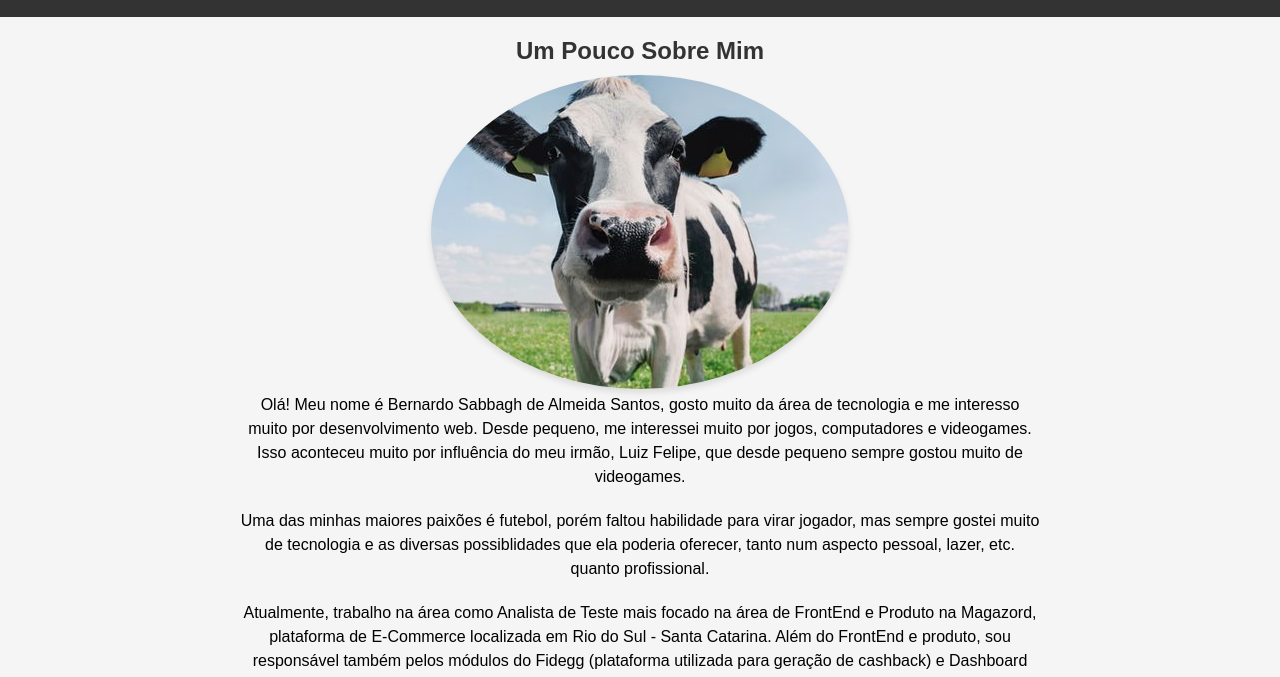
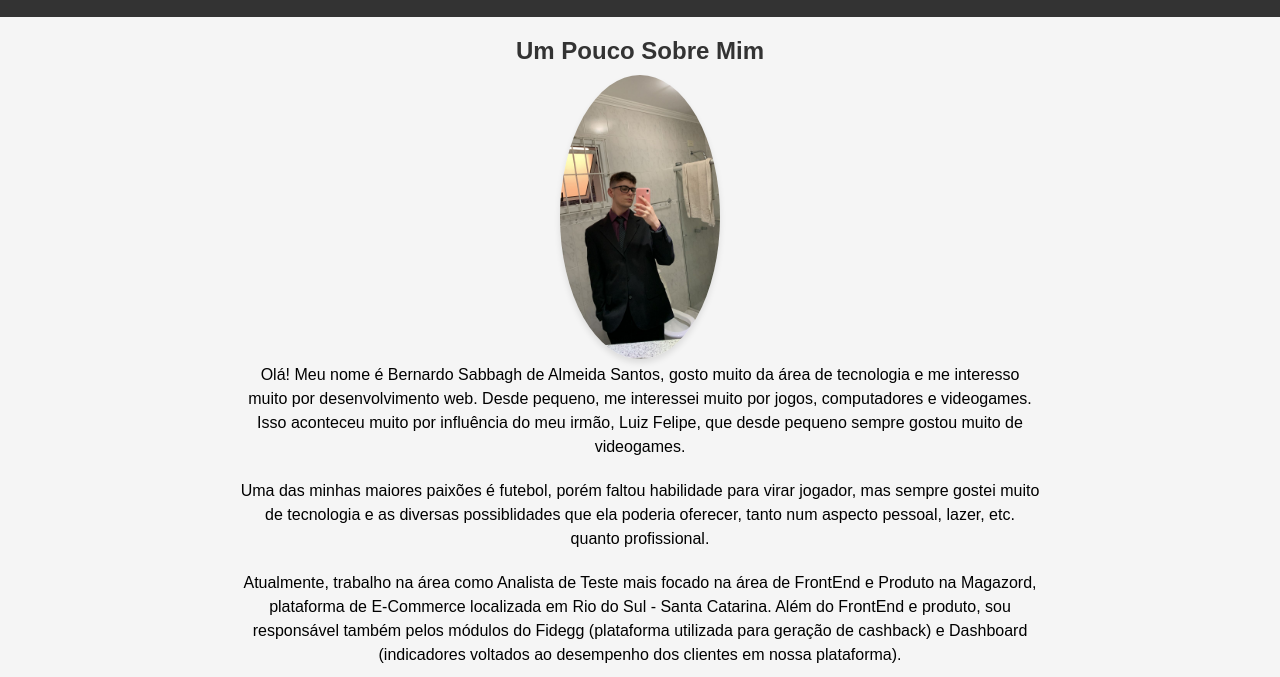
Before and after one commit to BernvrdxS/Fundamentos-Dev-web, a plain HTML site: page index.html in a window 1280 px wide. Shown: the part 55-732 px from the top of the page. Drawn offline with Linux system fonts and the light colour scheme.

Commit message:
fix - imagem

```diff
--- a/index.html
+++ b/index.html
@@ -16,7 +16,7 @@
     <main>
         <section class="section-image">
             <h2>Um Pouco Sobre Mim</h2>
-            <img src="img/vaca.jpg" alt="eu">
+            <img src="img/eu.jpeg" alt="eu">
             <p>Olá! Meu nome é Bernardo Sabbagh de Almeida Santos, gosto muito da área de tecnologia e me interesso muito por desenvolvimento web. Desde pequeno, me interessei muito por jogos, computadores e videogames. Isso aconteceu muito por influência do meu irmão, Luiz Felipe, que desde pequeno sempre gostou muito de videogames.</p>
             <p>Uma das minhas maiores paixões é futebol, porém faltou habilidade para virar jogador, mas sempre gostei muito de tecnologia e as diversas possiblidades que ela poderia oferecer, tanto num aspecto pessoal, lazer, etc. quanto profissional.</p>
             <p >Atualmente, trabalho na área como Analista de Teste mais focado na área de FrontEnd e Produto na Magazord, plataforma de E-Commerce localizada em Rio do Sul - Santa Catarina. Além do FrontEnd e produto, sou responsável também pelos módulos do Fidegg (plataforma utilizada para geração de cashback) e Dashboard (indicadores voltados ao desempenho dos clientes em nossa plataforma).</p>
--- a/style.css
+++ b/style.css
@@ -1,4 +1,4 @@
-/* Reset de Estilos para Garantir Consistência */
+
 body, h1, h2, p, ul, li, a {
     margin: 0;
     padding: 0;
@@ -68,7 +68,7 @@ footer p {
 }
 
 .section-image img {
-    max-width: 100%;
+    width: 20%;
     border-radius: 50%;
     box-shadow: 0px 4px 6px rgba(0, 0, 0, 0.1);
 }
```
Also changed, not shown: img/eu.jpeg (added).
